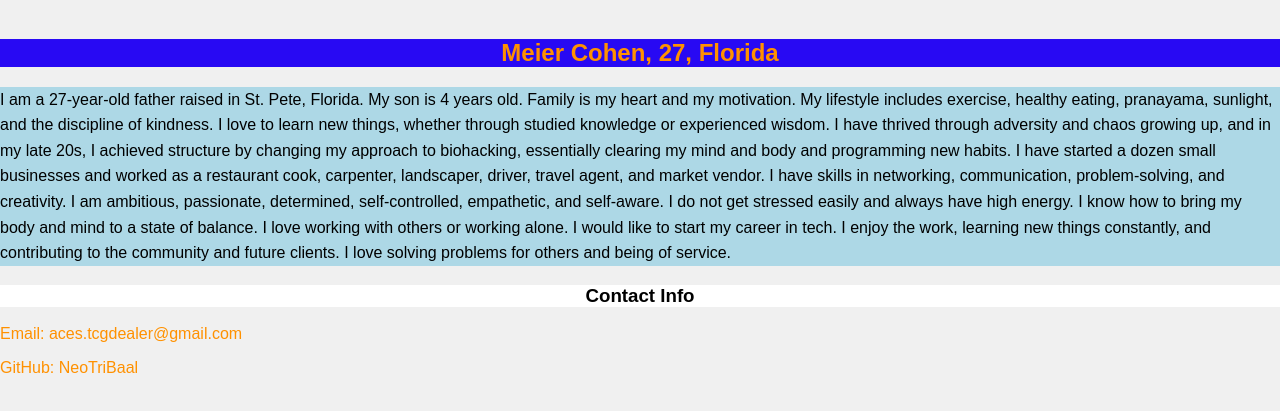
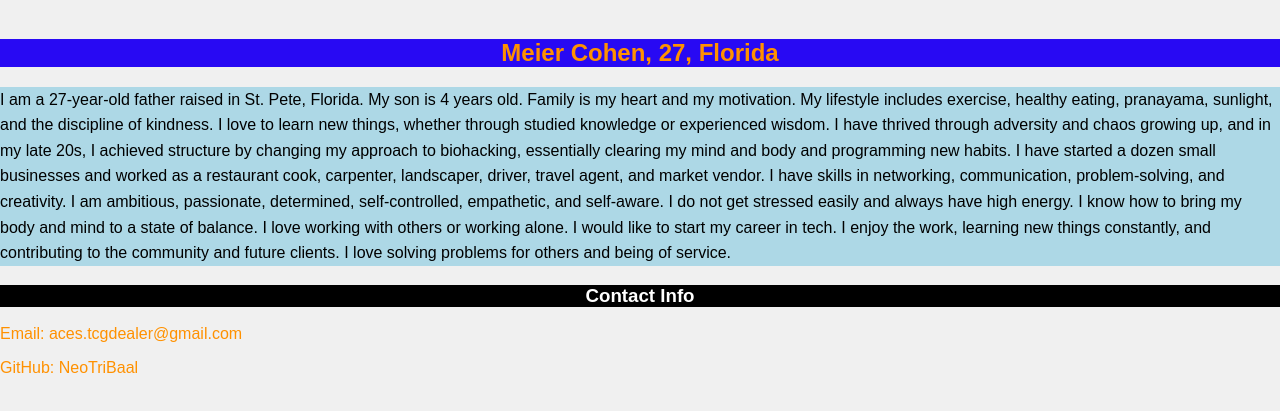
Before and after one commit to NeoTriBaal/first-day-demo, a plain HTML site: page index.html in a window 1280 px wide. Shown: the part 79-490 px from the top of the page. Drawn offline with Linux system fonts and the light colour scheme.

Commit message:
Update styles.css

```diff
--- a/styles.css
+++ b/styles.css
@@ -22,8 +22,8 @@ h2 {
 }
 
 h3 {
-    background-color: #ffffff; /* White background for h3 */
-    color: #000000; /* Black text color for h3 */
+    background-color: #000000; /* Black background for h3 */
+    color: #ffffff; /* White text color for h3 */
 }
 
 /* Paragraph Styles */
```
